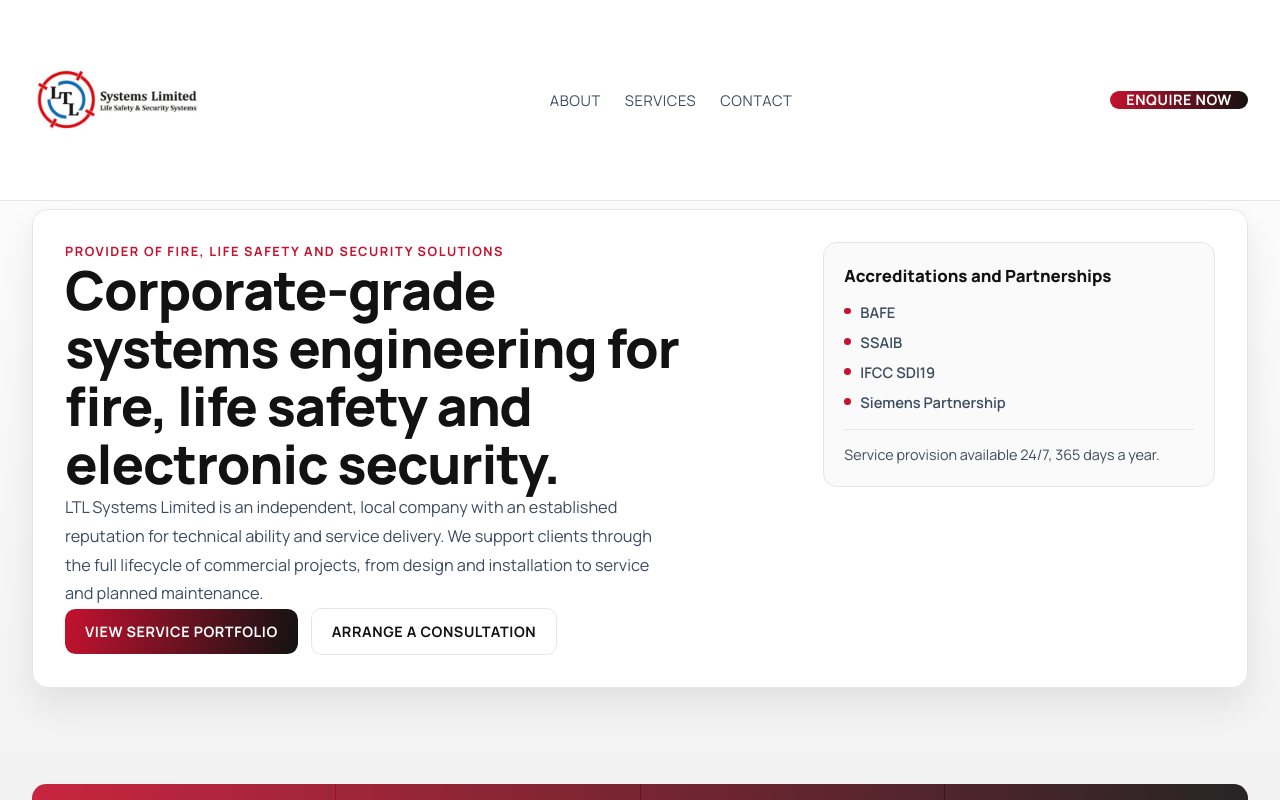
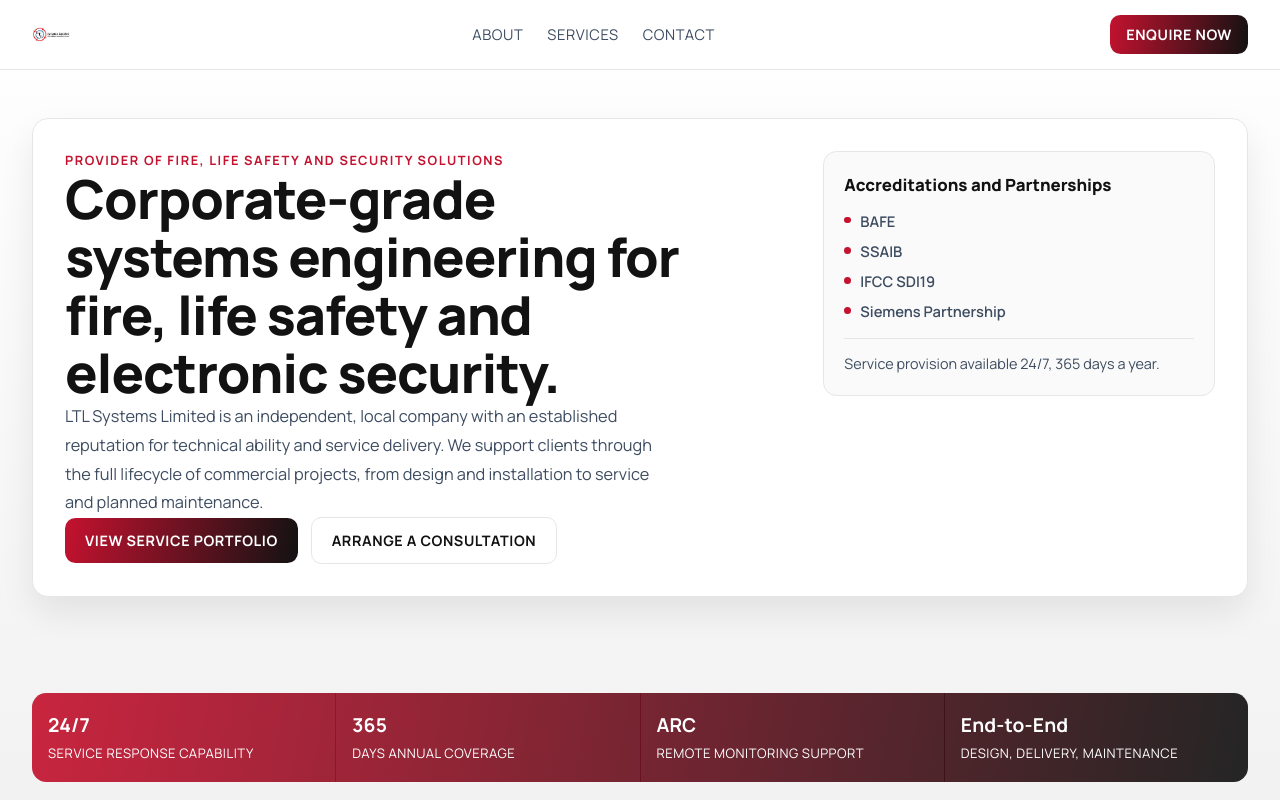
Before and after one commit to t82rhzrjnh-del/LTL-SYSTEMS, a Next.js app: page / in a window 1280 px wide. Shown: the top 800 px of the page. Built offline with nearby package versions, Linux system fonts and the light colour scheme; a web font is replaced by a local one.

Commit message:
Refactor header: compact 70px height, 45px logo, better alignment

```diff
--- a/app/globals.css
+++ b/app/globals.css
@@ -43,33 +43,48 @@ a {
 }
 
 .site-header {
-  background: rgb(255 255 255 / 94%);
+  background: rgb(255 255 255 / 97%);
   border-bottom: 1px solid var(--corp-border);
-  backdrop-filter: blur(8px);
-  line-height: 0;
+  backdrop-filter: blur(10px);
+  display: flex;
+  align-items: center;
+  height: 70px;
+  position: sticky;
+  top: 0;
+  z-index: 20;
+}
+
+.site-header > div {
+  display: flex;
+  align-items: center;
+  justify-content: space-between;
+  height: 100%;
+  width: 100%;
 }
 
 .brand-mark {
+  display: flex;
   align-items: center;
-  display: flex;
   gap: 0;
-  line-height: 0;
+  margin: 0;
+  padding: 0;
+  flex-shrink: 0;
+}
+
+.brand-mark img {
+  display: block;
+  width: 45px;
+  height: auto;
   margin: 0;
   padding: 0;
 }
 
-.brand-mark img {
-  display: block;
-  height: auto;
+.logo-container {
+  display: flex;
+  align-items: center;
   margin: 0;
   padding: 0;
-  width: 200px;
-}
-
-.logo-container {
-  margin: 0;
-  overflow: hidden;
-  padding: 0;
+  height: 100%;
 }
 
 .nav-link {
--- a/app/page.tsx
+++ b/app/page.tsx
@@ -105,7 +105,7 @@ export default function Home() {
         </div>
       </header>
 
-      <main id="top" className="mx-auto flex w-full max-w-7xl flex-1 flex-col gap-16 px-5 py-2 md:gap-24 md:px-8 md:py-2">
+      <main id="top" className="mx-auto flex w-full max-w-7xl flex-1 flex-col gap-16 px-5 py-8 md:gap-24 md:px-8 md:py-12">
         <section className="hero reveal" aria-labelledby="hero-title">
           <div className="hero__content">
             <p className="eyebrow">Provider of Fire, Life Safety and Security Solutions</p>
```
